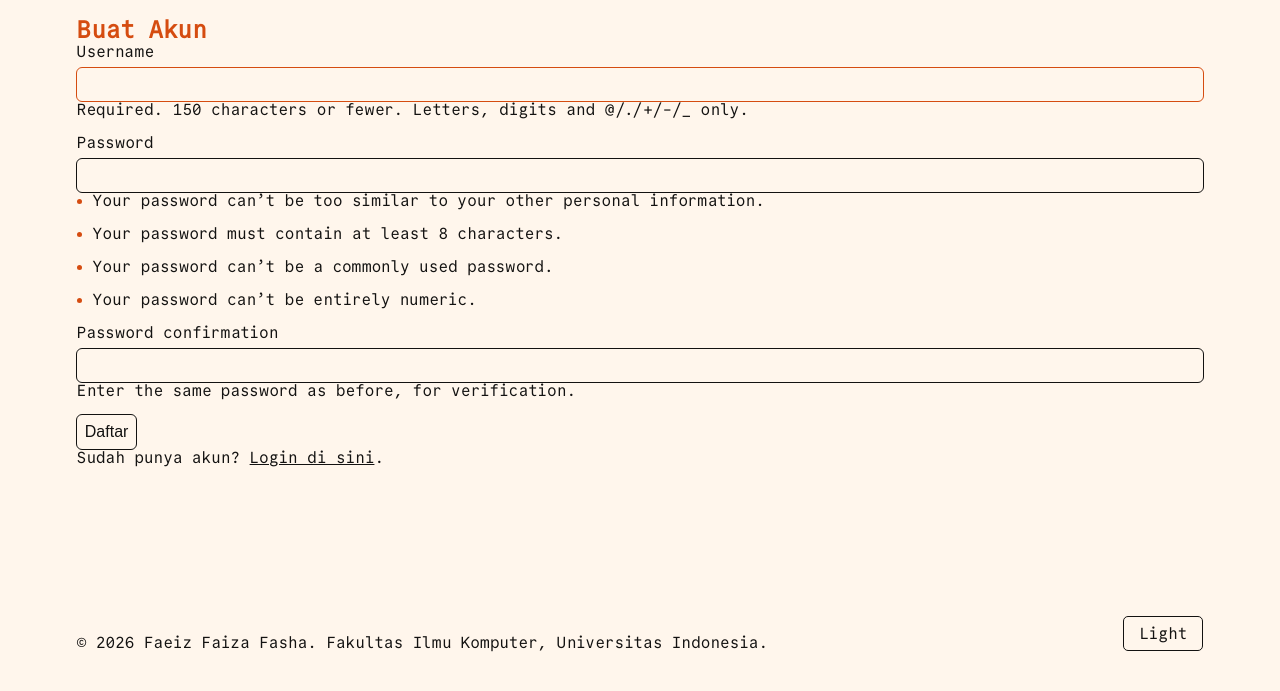
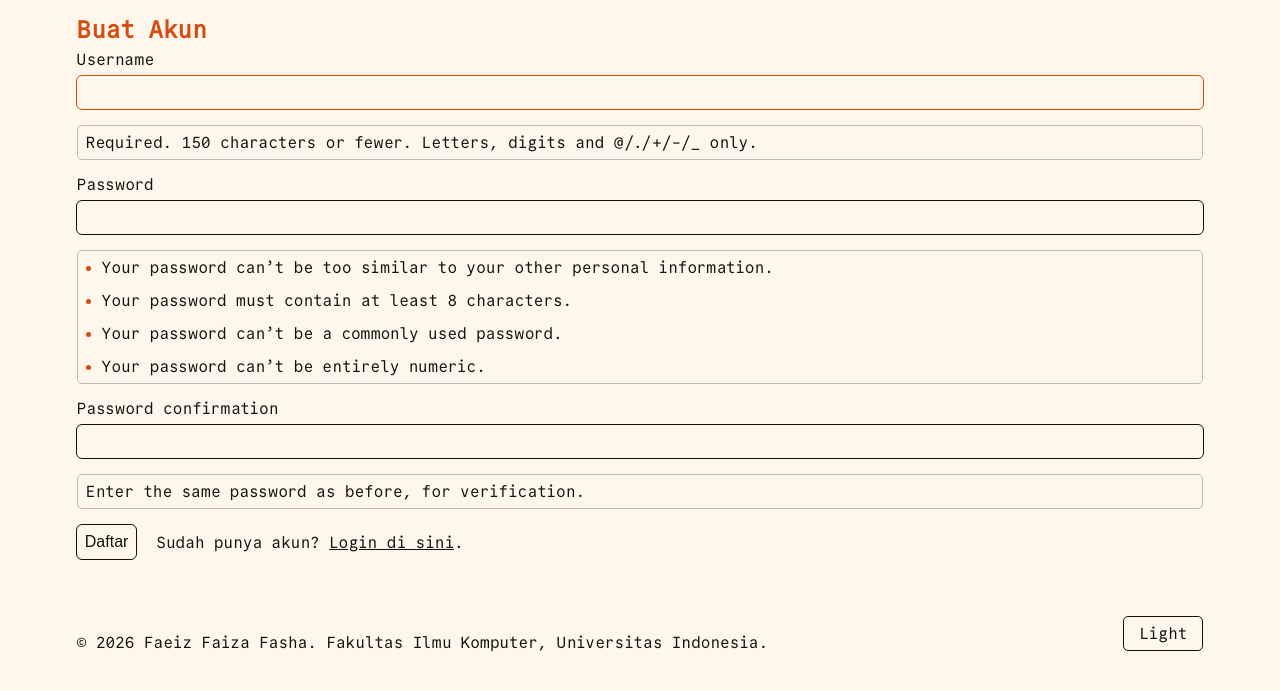
Before and after one commit to faeiz-ff/myportofolio, a Django app: page /register/ in a window 1280 px wide. Shown: the part 109-800 px from the top of the page. Run offline with Django 5.2, Linux system fonts and the light colour scheme.

Commit message:
feat: restyle login and register pages

```diff
--- a/static/css/style.css
+++ b/static/css/style.css
@@ -436,6 +436,13 @@ select {
     }
 }
 
+.form-help {
+    margin-top: 2svh;
+    border: 1px solid var(--main-neutral);
+    border-radius: 5px;
+    padding: 0.5rem;
+}
+
 .form-footer {
     width: 100%;
     max-width: 100%;
--- a/templates/register.html
+++ b/templates/register.html
@@ -3,11 +3,9 @@
     <title>Register - {{ name }}</title>
 {% endblock meta %}
 {% block content %}
-    <main>
-        <section class="experience-section">
-            <div class="container">
+    <section class="main-section">
         <h1>Buat Akun</h1>
-                <form method="post" action="{% url 'main:register' %}" class="project-form">
+        <form method="post" action="{% url 'main:register' %}" class="model-form">
             {% csrf_token %}
             {% for error in form.non_field_errors %}
                 <p class="form-error">{{ error }}</p>
@@ -24,10 +22,10 @@
                     {% endfor %}
                 </div>
             {% endfor %}
+            <div class="actions">
                 <button type="submit" class="button">Daftar</button>
-                </form>
                 <p>Sudah punya akun? <a href="{% url 'main:login' %}">Login di sini</a>.</p>
             </div>
+        </form>
     </section>
-    </main>
 {% endblock content %}
```
Also changed, not shown: templates/login.html (+4 -6 lines). Lines whose indentation alone changed are shown as unchanged.
